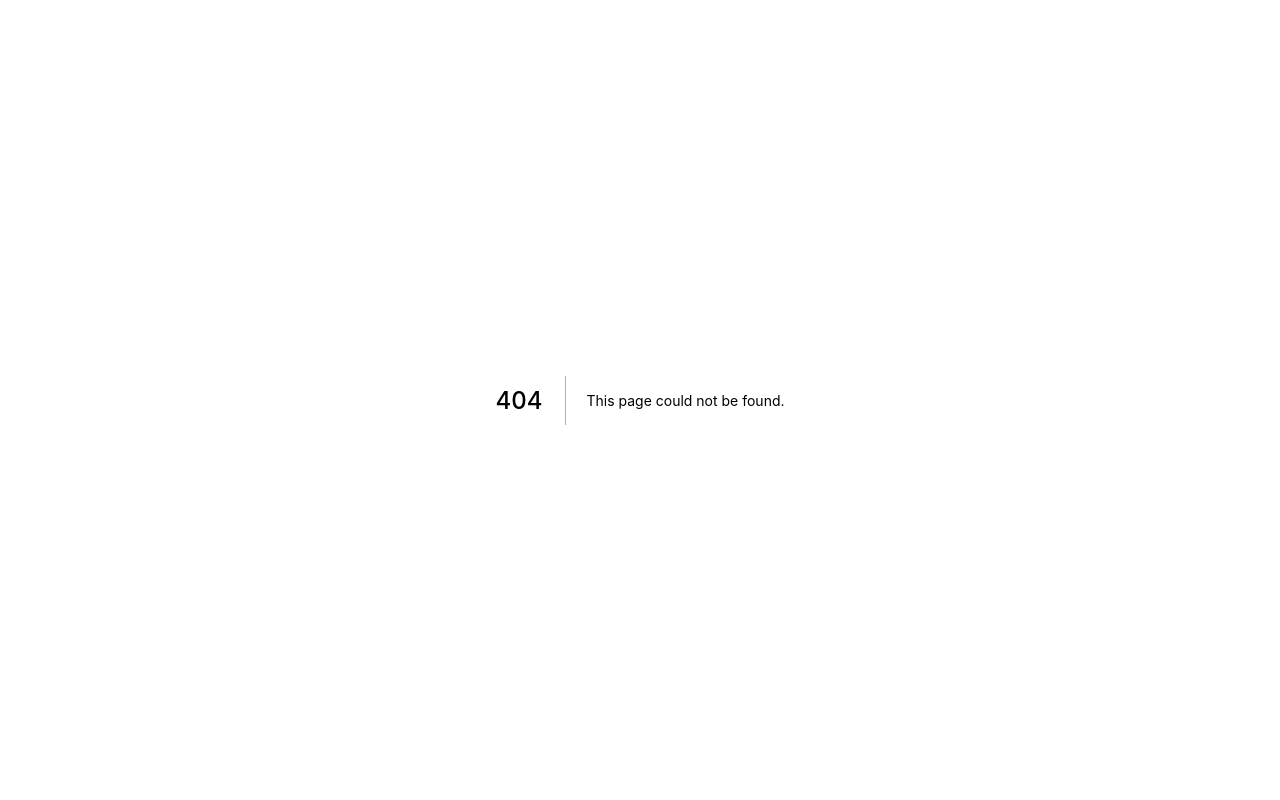
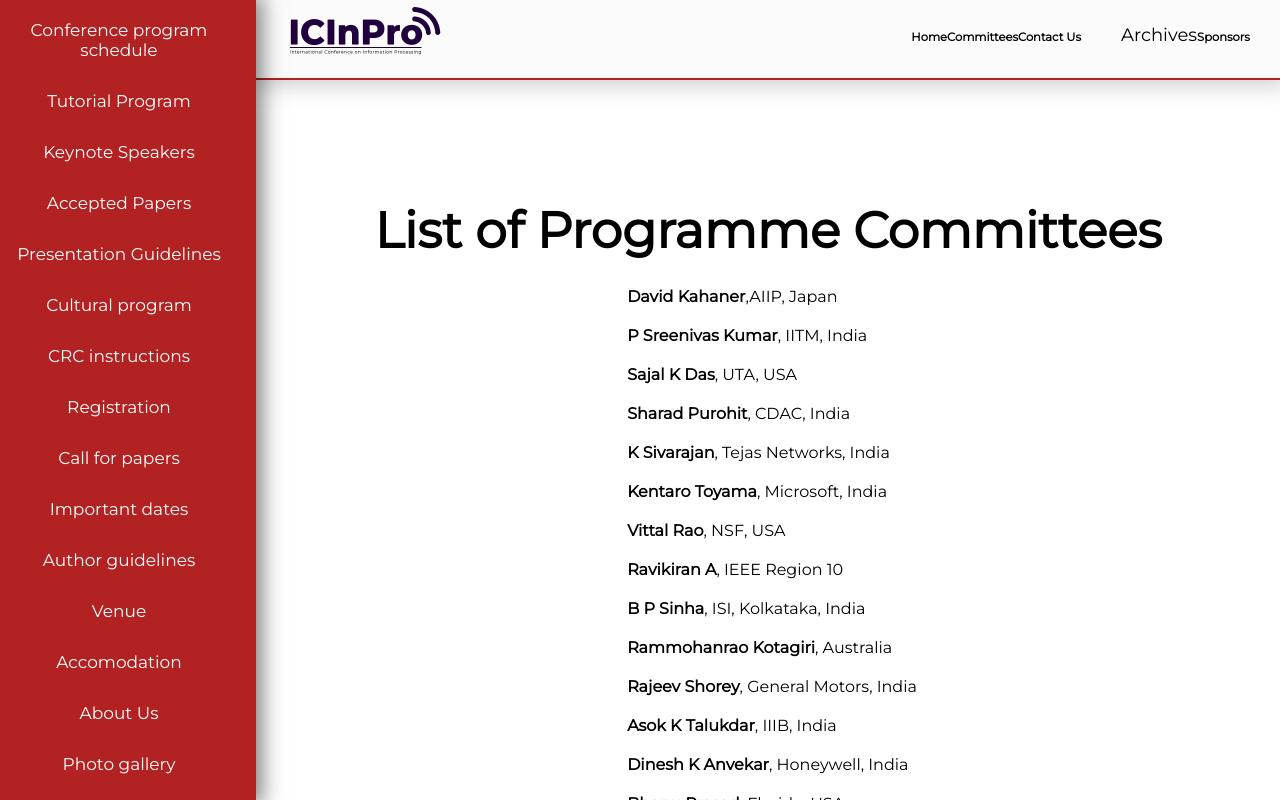
Before and after one commit to PV-Productions/ICIPpro, a Next.js app: page /nav/pc in a window 1280 px wide. Before the commit this address had no page. Built offline with nearby package versions, Linux system fonts and the light colour scheme; a small style sheet from the web is missing.

Commit message:
small changes

```diff
--- a/components/Navbar.js
+++ b/components/Navbar.js
@@ -40,23 +40,18 @@ export default function Navbar() {
             </Link>
           </li>
           <li>
-            <Link href="/nav/archive">
-              <a className="nav-links">Archives</a>
-            </Link>
+            <a
+              className="nav-links"
+              href="http://icipbangalore.org/"
+              target="_blank"
+            >
+              Archives
+            </a>
           </li>
           <li>
             <Link href="/nav/sponsors">
               <a className="nav-links">Sponsors</a>
             </Link>
-          </li>
-          <li>
-            <a
-              href="http://www.ijipbangalore.org/"
-              className="nav-links"
-              target="_blank"
-            >
-              Journal
-            </a>
           </li>
         </ul>
         <div style={{ position: "absolute", top: 0, right: 0 }}>
--- /dev/null
+++ b/components/navbar/PC.js
@@ -0,0 +1,142 @@
+import React from "react";
+
+export default function PC() {
+  const [wWidth, setwWidth] = React.useState(0);
+  React.useEffect(() => {
+    setwWidth(window.innerWidth);
+  });
+  return (
+    <div
+      className="wrapper"
+      style={{ width: wWidth > 560 ? "80vw" : "100vw", float: "right" }}
+    >
+      <div
+        style={{
+          display: "flex",
+          justifyContent: "space-around",
+          alignItems: "center",
+          flexWrap: "wrap",
+          height: "50vh",
+        }}
+      >
+        <h1
+          style={{
+            width: "80vw",
+            textAlign: "center",
+            fontSize: wWidth > 560 ? "50px" : "30px",
+          }}
+        >
+          List of Programme Committees
+        </h1>
+        <ul style={{ listStyleType: "none" }}>
+          <li>
+            <b>David Kahaner</b>,AIIP, Japan
+          </li>
+          <li>
+            <b>P Sreenivas Kumar</b>, IITM, India
+          </li>
+          <li>
+            <b>Sajal K Das</b>, UTA, USA
+          </li>
+          <li>
+            <b>Sharad Purohit</b>, CDAC, India
+          </li>
+          <li>
+            <b>K Sivarajan</b>, Tejas Networks, India
+          </li>
+          <li>
+            <b>Kentaro Toyama</b>, Microsoft, India
+          </li>
+          <li>
+            <b>Vittal Rao</b>, NSF, USA
+          </li>
+          <li>
+            <b>Ravikiran A</b>, IEEE Region 10
+          </li>
+          <li>
+            <b>B P Sinha</b>, ISI, Kolkataka, India
+          </li>
+          <li>
+            <b>Rammohanrao Kotagiri</b>, Australia
+          </li>
+          <li>
+            <b>Rajeev Shorey</b>, General Motors, India
+          </li>
+          <li>
+            <b>Asok K Talukdar</b>, IIIB, India
+          </li>
+          <li>
+            <b>Dinesh K Anvekar</b>, Honeywell, India
+          </li>
+          <li>
+            <b>Bhanu Prasad</b>, Florida, USA
+          </li>
+          <li>
+            <b>M Srinivas</b>, Mentor Graphics, India
+          </li>
+          <li>
+            <b>Rajib Mall</b>, IIT Kharagpur, India
+          </li>
+          <li>
+            <b>Bharat Jayaraman</b>, UB, USA
+          </li>
+          <li>
+            <b>Bindhumadhav</b>, IEEE Bangalore Section
+          </li>
+          <li>
+            <b>J Mohan Kumar</b>, UTA, USA
+          </li>
+          <li>
+            <b>Y V S Laxmi</b>, CDoT, India
+          </li>
+          <li>
+            <b>Tomio Hirata</b>, Japan
+          </li>
+          <li>
+            <b>Takao Nishizeki</b>, Japan
+          </li>
+          <li>
+            <b>G Shivakumar</b>, IIT Mumbai,India
+          </li>
+          <li>
+            <b>P Raveendran</b>, University of Malaya
+          </li>
+          <li>
+            <b>Chandrashekaran K</b>, NITK, India
+          </li>
+          <li>
+            <b>Sneha Kasera</b>, University of Utah
+          </li>
+          <li>
+            <b>Bhabani P Sinha</b>, ISI, Kolkata, India
+          </li>
+          <li>
+            <b>Francis Lau</b>, University of Hong Kong
+          </li>
+          <li>
+            <b>P Ramaswamy</b>, University of Essex, UK
+          </li>
+          <li>
+            <b>Nalini V</b>, University of Illinois, USA
+          </li>
+          <li>
+            <b>Suresh M</b>, University of York, UK
+          </li>
+          <li>
+            <b>Teo Yong M</b>,Nat. Uni. of Singapore
+          </li>
+          <li>
+            <b>G Santhosh Kumar</b>, CUSAT, Cochin
+          </li>
+        </ul>
+      </div>
+      <style jsx>
+        {`
+          ul li {
+            padding: 10px;
+          }
+        `}
+      </style>
+    </div>
+  );
+}
--- /dev/null
+++ b/pages/nav/pc.js
@@ -0,0 +1,41 @@
+import Head from "next/head";
+import Layout from "../../components/Layout";
+
+import Sidebar from "../../components/sidebar/Sidebar";
+import Navbar from "../../components/Navbar";
+
+import PC from "../../components/navbar/PC";
+
+export default function pC() {
+  return (
+    <>
+      <Navbar />
+      <div className="container">
+        <Head>
+          <title>ICInPro-Committees</title>
+          <link rel="icon" href="/logo2.png" />
+          <link
+            href="https://fonts.googleapis.com/css2?family=Montserrat&display=swap"
+            rel="stylesheet"
+          ></link>
+        </Head>
+
+        <Sidebar />
+        <Layout>
+          <PC />
+        </Layout>
+
+        <style jsx>{`
+          .container {
+            display: flex;
+            align-items: center;
+            justify-content: center;
+            flex-wrap: wrap;
+            width: 100%;
+            height: 100vh;
+          }
+        `}</style>
+      </div>
+    </>
+  );
+}
```
Also changed, not shown: components/navbar/Committee.js (+42 -23 lines).
